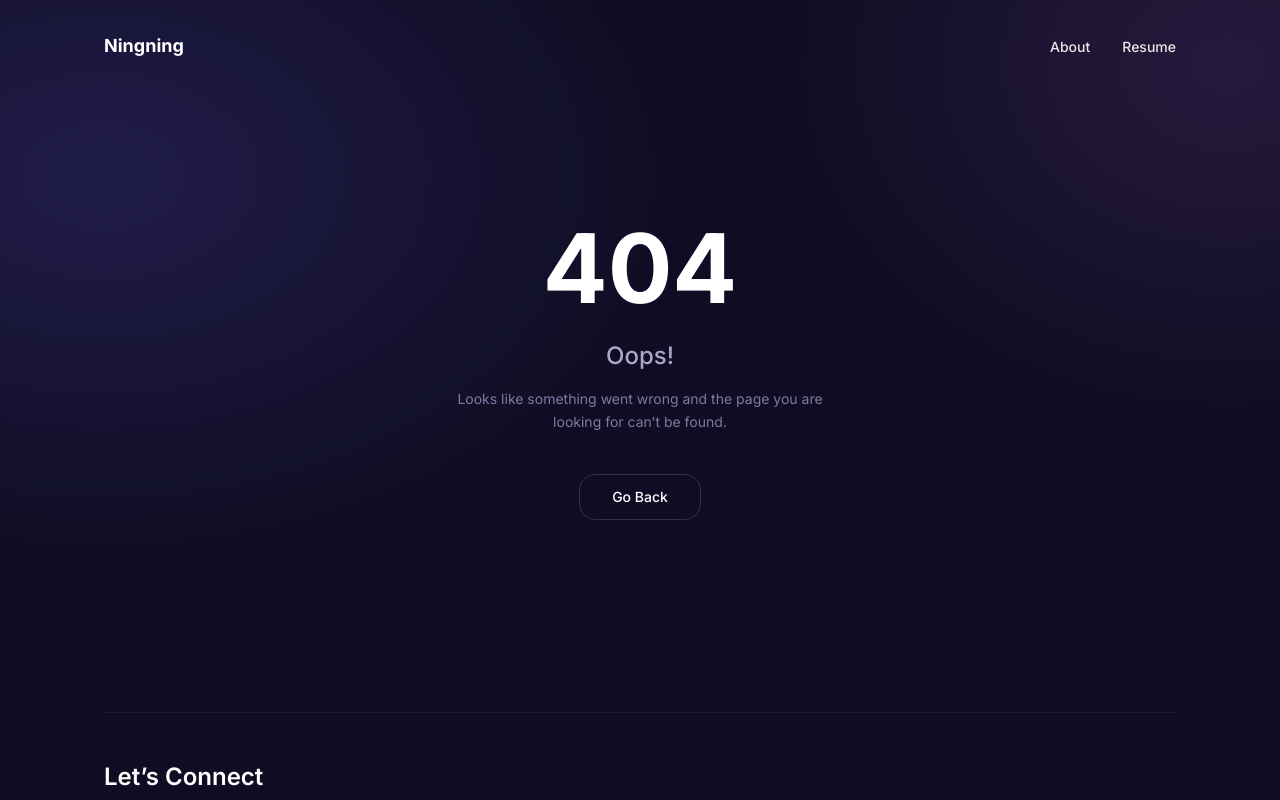
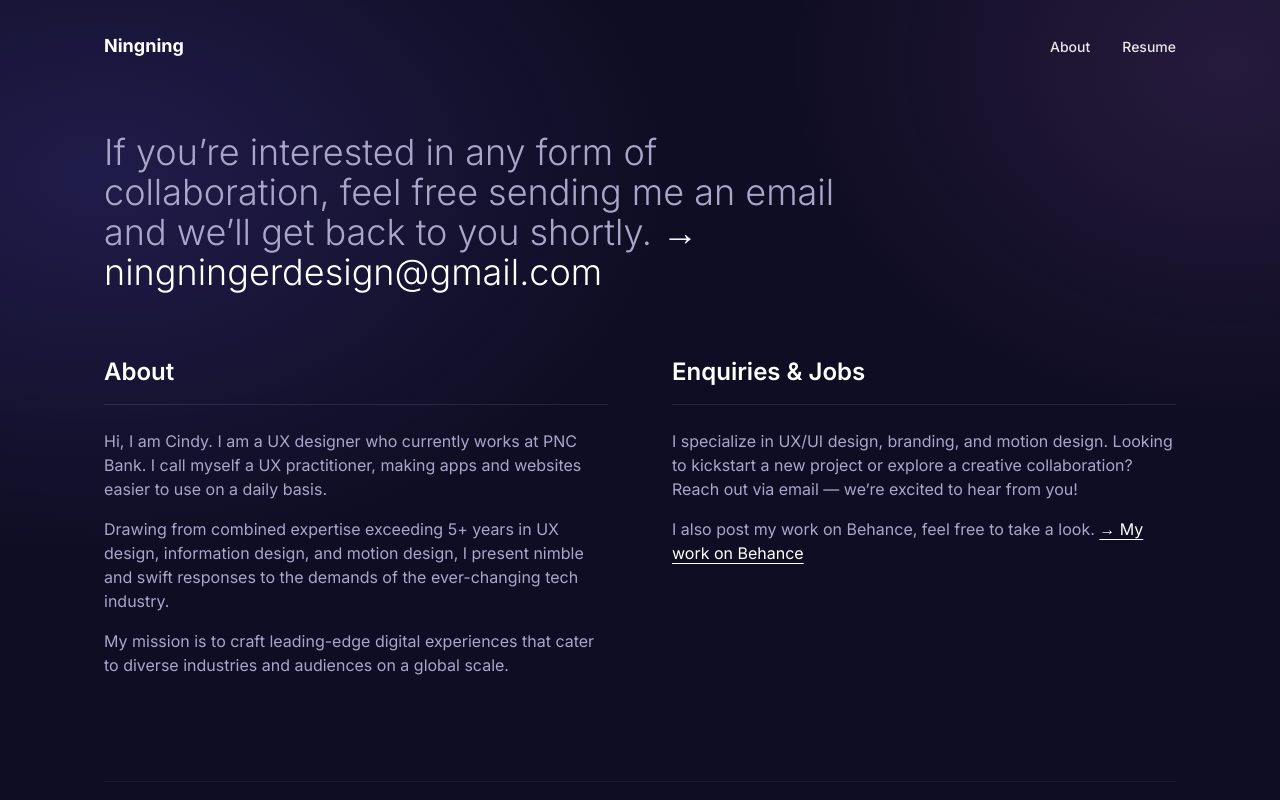
Before and after one commit to CindyDesign/yining-portfolio-2026, a Next.js app: page /about in a window 1280 px wide. Before the commit this address had no page. Shown: the top 800 px of the page. Built offline with nearby package versions, Linux system fonts and the light colour scheme.

Commit message:
Create page.tsx

```diff
--- /dev/null
+++ b/app/about/page.tsx
@@ -0,0 +1,69 @@
+import type { Metadata } from "next";
+
+export const metadata: Metadata = {
+  title: "About",
+  description: "About Ningning — UX designer at PNC Bank.",
+};
+
+export default function AboutPage() {
+  return (
+    <section className="mx-auto max-w-shell px-6 py-10">
+      <h1 className="max-w-3xl text-3xl font-light leading-snug text-haze sm:text-4xl">
+        If you&rsquo;re interested in any form of collaboration, feel free
+        sending me an email and we&rsquo;ll get back to you shortly.{" "}
+        <a
+          href="mailto:ningningerdesign@gmail.com"
+          className="text-white underline-offset-4 hover:underline"
+        >
+          → ningningerdesign@gmail.com
+        </a>
+      </h1>
+
+      <div className="mt-16 grid gap-16 md:grid-cols-2">
+        <div>
+          <h2 className="text-2xl font-semibold text-white">About</h2>
+          <hr className="mt-4 border-white/10" />
+          <div className="mt-6 space-y-4 text-sm leading-relaxed text-haze sm:text-base">
+            <p>
+              Hi, I am Cindy. I am a UX designer who currently works at PNC Bank.
+              I call myself a UX practitioner, making apps and websites easier to
+              use on a daily basis.
+            </p>
+            <p>
+              Drawing from combined expertise exceeding 5+ years in UX design,
+              information design, and motion design, I present nimble and swift
+              responses to the demands of the ever-changing tech industry.
+            </p>
+            <p>
+              My mission is to craft leading-edge digital experiences that cater
+              to diverse industries and audiences on a global scale.
+            </p>
+          </div>
+        </div>
+
+        <div>
+          <h2 className="text-2xl font-semibold text-white">Enquiries &amp; Jobs</h2>
+          <hr className="mt-4 border-white/10" />
+          <div className="mt-6 space-y-4 text-sm leading-relaxed text-haze sm:text-base">
+            <p>
+              I specialize in UX/UI design, branding, and motion design. Looking
+              to kickstart a new project or explore a creative collaboration?
+              Reach out via email — we&rsquo;re excited to hear from you!
+            </p>
+            <p>
+              I also post my work on Behance, feel free to take a look.{" "}
+              <a
+                href="https://www.behance.net/"
+                target="_blank"
+                rel="noopener noreferrer"
+                className="text-white underline underline-offset-4"
+              >
+                → My work on Behance
+              </a>
+            </p>
+          </div>
+        </div>
+      </div>
+    </section>
+  );
+}
```
